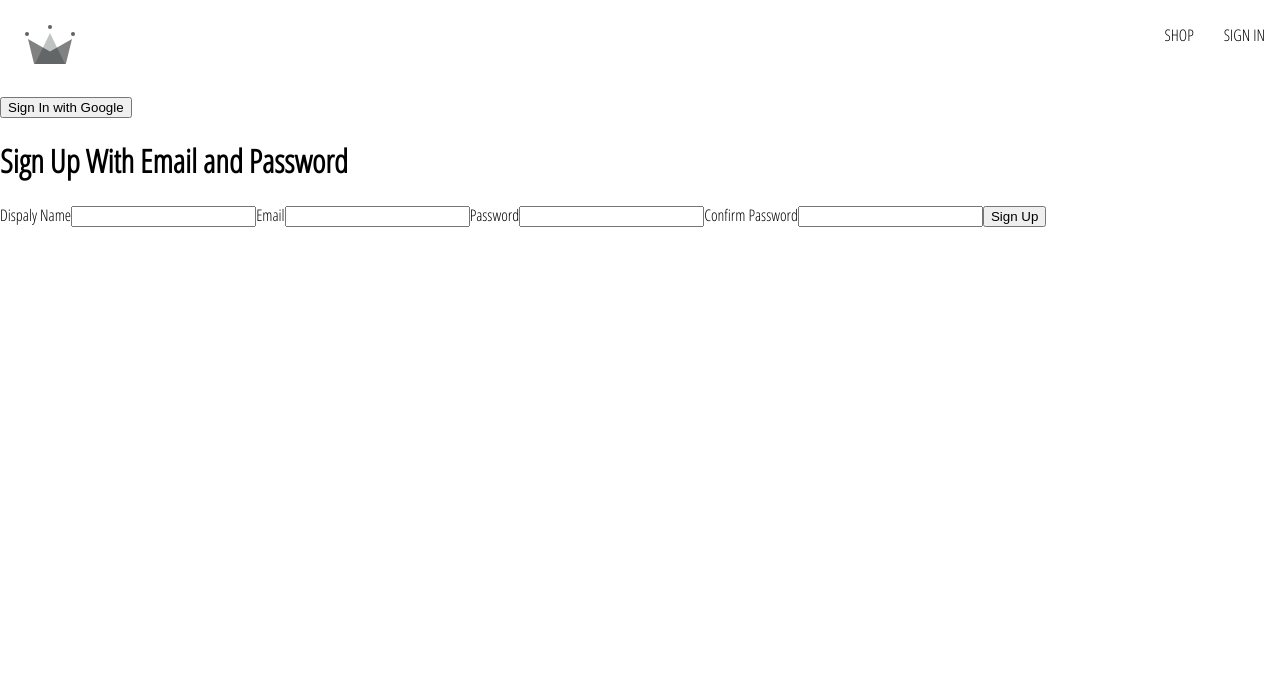
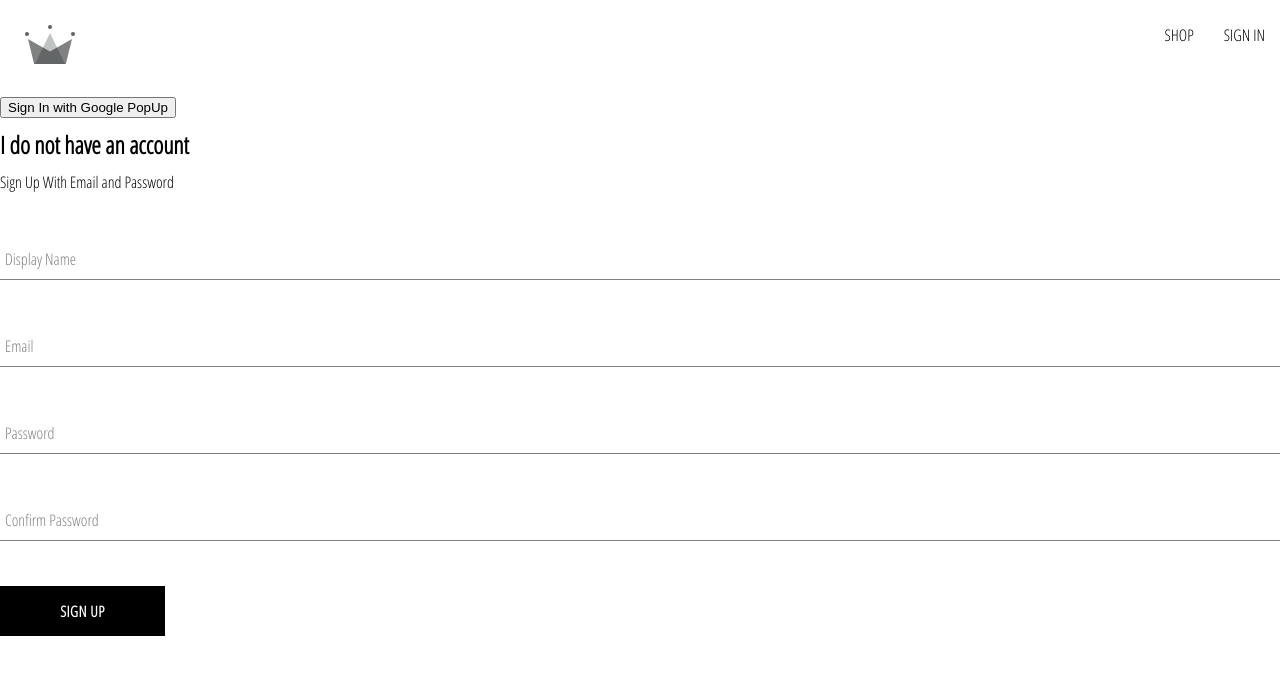
Before and after one commit to Abdullah-Mian/Crwn-Clothing, a React (Create React App) app: page /sign-in in a window 1280 px wide. Shown: the top 674 px of the page. Built offline with nearby package versions, Linux system fonts and the light colour scheme.

Commit message:
created sign up component, button component, form component

```diff
--- /dev/null
+++ b/src/components/button/button.component.jsx
@@ -0,0 +1,19 @@
+import "./button.styles.scss";
+
+const BUTTON_TYPES_CLASSES = {
+    google: 'google-sign-in',
+    inverted: 'inverted',
+    custom: 'custom-button'
+}
+
+const Button = ({childern , buttonType,  ...otherProps}) =>{
+    return (
+        <button className= {`button-container ${BUTTON_TYPES_CLASSES[buttonType]}`}
+            {...otherProps}
+        >
+            {/* {childern} */}
+        </button>
+    )
+}
+
+export default Button;
--- /dev/null
+++ b/src/components/button/button.styles.scss
@@ -0,0 +1,46 @@
+.button-container {
+  min-width: 165px;
+  width: auto;
+  height: 50px;
+  letter-spacing: 0.5px;
+  line-height: 50px;
+  padding: 0 35px 0 35px;
+  font-size: 15px;
+  background-color: black;
+  color: white;
+  text-transform: uppercase;
+  font-family: 'Open Sans Condensed';
+  font-weight: bolder;
+  border: none;
+  cursor: pointer;
+  display: flex;
+  justify-content: center;
+
+  &:hover {
+    background-color: white;
+    color: black;
+    border: 1px solid black;
+  }
+
+  &.google-sign-in {
+    background-color: #4285f4;
+    color: white;
+
+    &:hover {
+      background-color: #357ae8;
+      border: none;
+    }
+  }
+
+  &.inverted {
+    background-color: white;
+    color: black;
+    border: 1px solid black;
+
+    &:hover {
+      background-color: black;
+      color: white;
+      border: none;
+    }
+  }
+}
--- /dev/null
+++ b/src/components/form-input/form-input.component.jsx
@@ -0,0 +1,19 @@
+import "./form-input.styles.scss";
+const FormInput = ({ label, ...otherProps }) => {
+  return (
+    <div className="group">
+        <input className="form-input" {...otherProps} />
+      {label && (
+        <label
+          className={`${
+            otherProps.value.length ? "shrink" : ""
+          } form-input-label`}
+        >
+          {label}
+        </label>
+      )}
+    </div>
+  );
+};
+
+export default FormInput;
--- /dev/null
+++ b/src/components/form-input/form-input.styles.scss
@@ -0,0 +1,54 @@
+$sub-color: grey;
+$main-color: black;
+
+@mixin shrinkLabel {
+  top: -14px;
+  font-size: 12px;
+  color: $main-color;
+}
+
+.group {
+  position: relative;
+  margin: 45px 0;
+
+  .form-input {
+    background: none;
+    background-color: white;
+    color: $sub-color;
+    font-size: 18px;
+    padding: 10px 10px 10px 5px;
+    display: block;
+    width: 100%;
+    border: none;
+    border-radius: 0;
+    border-bottom: 1px solid $sub-color;
+    margin: 25px 0;
+
+    &:focus {
+      outline: none;
+    }
+
+    &:focus ~ .form-input-label {
+      @include shrinkLabel();
+    }
+  }
+
+  input[type='password'] {
+    letter-spacing: 0.3em;
+  }
+
+  .form-input-label {
+    color: $sub-color;
+    font-size: 16px;
+    font-weight: normal;
+    position: absolute;
+    pointer-events: none;
+    left: 5px;
+    top: 10px;
+    transition: 300ms ease all;
+
+    &.shrink {
+      @include shrinkLabel();
+    }
+  }
+}
--- a/src/components/sign-up-form/sign-up-form.component.jsx
+++ b/src/components/sign-up-form/sign-up-form.component.jsx
@@ -1,4 +1,12 @@
 import { useState } from "react";
+import FormInput from "../form-input/form-input.component";
+import {
+  createAuthUserWithEmailAndPassword,
+  creeatUserDocumentFromAuth,
+} from "../../utils/firebase/firebase.utils";
+
+import "./sign-up-form.styles.scss";
+import Button from "../button/button.component";
 
 const defaultFormfields = {
   displayName: "",
@@ -8,32 +16,81 @@ const defaultFormfields = {
 };
 
 const SignUpFrom = () => {
-    const [formFields, setFormFields] = useState(defaultFormfields);
-    const { displayName, email, password, confirmPassword } = formFields;
+  const [formFields, setFormFields] = useState(defaultFormfields);
+  const { displayName, email, password, confirmPassword } = formFields;
 
-    console.log(formFields);
-    const handleChange = (e) => {
-        const { name, value } = e.target;
-        setFormFields({ ...formFields, [name]: value });
+
+  const handleSubmit = async (e) => {
+    e.preventDefault();
+    if (password !== confirmPassword) {
+      alert("passwords do not match");
+      return;
     }
+    try {
+      const { user } = await createAuthUserWithEmailAndPassword(
+        email,
+        password
+      );
+
+      await creeatUserDocumentFromAuth(user, { displayName });
+
+      setFormFields(defaultFormfields);
+    } catch (err) {
+      if (err.code === "auth/email-already-in-use") {
+        alert("Email already in use");
+      } else {
+        console.error(err);
+      }
+    }
+  };
+  const handleChange = (e) => {
+    const { name, value } = e.target;
+    setFormFields({ ...formFields, [name]: value });
+  };
+
   return (
-    <div>
-      <h1>Sign Up With Email and Password</h1>
+    <div className="sign-up-container">
+      <h2>I do not have an account</h2>
+      <span>Sign Up With Email and Password</span>
 
-      <form onSubmit={() => {}}>
-        <label>Dispaly Name</label>
-        <input type="text" required onChange={handleChange} name="displayName" value={displayName}/>
+      <form onSubmit={handleSubmit}>
+        <FormInput
+          label="Display Name"
+          type="text"
+          required
+          onChange={handleChange}
+          name="displayName"
+          value={displayName}
+        />
 
-        <label>Email</label>
-        <input type="email" required onChange={handleChange} name="email" value={email} />
+        <FormInput
+          label="Email"
+          type="email"
+          required
+          onChange={handleChange}
+          name="email"
+          value={email}
+        />
 
-        <label>Password</label>
-        <input type="password" required onChange={handleChange} name="password" value={password} />
+        <FormInput
+          label="Password"
+          type="password"
+          required
+          onChange={handleChange}
+          name="password"
+          value={password}
+        />
 
-        <label>Confirm Password</label>
-        <input type="password" required onChange={handleChange} name="confirmPassword" value={confirmPassword} />
+        <FormInput
+          label="Confirm Password"
+          type="password"
+          required
+          onChange={handleChange}
+          name="confirmPassword"
+          value={confirmPassword}
+        />
 
-        <button type="submit">Sign Up</button>
+        <Button type="submit">Sign Up</Button>
       </form>
     </div>
   );
--- /dev/null
+++ b/src/components/sign-up-form/sign-up-form.styles.scss
@@ -0,0 +1,9 @@
+.sign-up-continer {
+  width: 380px;
+  display: flex;
+  flex-direction: column;
+}
+
+h2{
+    margin: 10px 0;
+}
--- a/src/routes/sign-in/sign-in.component.jsx
+++ b/src/routes/sign-in/sign-in.component.jsx
@@ -10,7 +10,6 @@ import {
 
 import SignUpFrom from "../../components/sign-up-form/sign-up-form.component";
 const SignIn = () => {
-
   // useEffect(async () => {
   //   const response = await getRedirectResult(auth);
   //   if(response){
@@ -32,7 +31,7 @@ const SignIn = () => {
 
   return (
     <div>
-      <button onClick={logGoogleUseer}>Sign In with Google</button>
+      <button onClick={logGoogleUseer}>Sign In with Google PopUp</button>
       {/* <button onClick={signInWithGoogleRedirect}>Sign In with Google Redirect</button> */}
       <SignUpFrom />
     </div>
--- a/src/utils/firebase/firebase.utils.js
+++ b/src/utils/firebase/firebase.utils.js
@@ -5,6 +5,7 @@ import {
   signInWithRedirect,
   signInWithPopup,
   GoogleAuthProvider,
+  createUserWithEmailAndPassword,
 } from "firebase/auth";
 
 import {
@@ -36,16 +37,24 @@ googleProvider.setCustomParameters({
 });
 
 export const auth = getAuth();
-export const signInWithGooglePopup = () => signInWithPopup(auth, googleProvider);
-export const signInWithGoogleRedirect = () => signInWithRedirect(auth, googleProvider);
+
+export const signInWithGooglePopup = () =>
+  signInWithPopup(auth, googleProvider);
+
+// export const signInWithGoogleRedirect = () =>
+//   signInWithRedirect(auth, googleProvider);
 
 export const db = getFirestore();
 
-export const creeatUserDocumentFromAuth = async (userAuth) => {
+export const creeatUserDocumentFromAuth = async (
+  userAuth,
+  additionalInformation = {}
+) => {
+  if (!userAuth) return;
+
   const userDocRef = doc(db, "users", userAuth.uid);
 
   const userSnapshot = await getDoc(userDocRef);
-
   if (!userSnapshot.exists()) {
     const { displayName, email } = userAuth;
     const createdAt = new Date();
@@ -55,6 +64,7 @@ export const creeatUserDocumentFromAuth = async (userAuth) => {
         displayName,
         email,
         createdAt,
+        ...additionalInformation,
       });
     } catch (error) {
       console.log("error creating the user", error.message);
@@ -63,3 +73,8 @@ export const creeatUserDocumentFromAuth = async (userAuth) => {
 
   return userDocRef;
 };
+
+export const createAuthUserWithEmailAndPassword = async (email, password) => {
+  if (!email || !password) return;
+  return await createUserWithEmailAndPassword(auth, email, password);
+};
```
